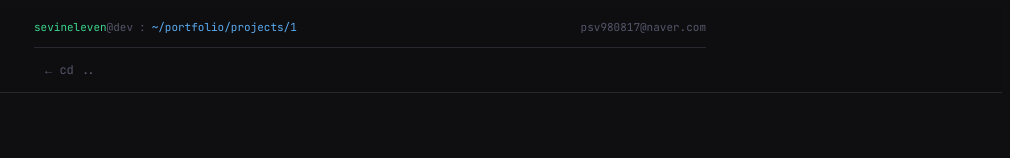
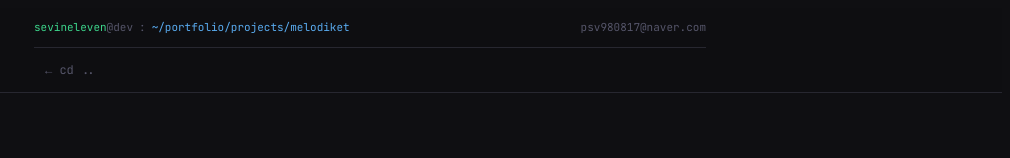
Before and after one commit to sevineleven/portfolio, a Next.js app: page /projects/1 in a window 1280 px wide. Shown: the top 158 px of the page, without its empty margins (270-1280 px from the left). Built offline with nearby package versions, Linux system fonts and the light colour scheme; a web font is replaced by a local one.

Commit message:
feat: 프로젝트 페이지 navbar 경로 id → title slug로 변경

```diff
--- a/app/projects/[id]/page.tsx
+++ b/app/projects/[id]/page.tsx
@@ -46,7 +46,7 @@ export default async function ProjectPage({
               <span style={{ color: 'var(--green)' }}>sevineleven</span>
               <span style={{ color: 'var(--muted)' }}>@dev</span>
               <span style={{ color: 'var(--muted)', margin: '0 6px' }}>:</span>
-              <span style={{ color: 'var(--blue)' }}>~/portfolio/projects/{project.id}</span>
+              <span style={{ color: 'var(--blue)' }}>~/portfolio/projects/{project.title.toLowerCase().replace(/\s+/g, '-').replace(/[^a-z0-9가-힣-]/g, '')}</span>
             </span>
             <a href="mailto:psv980817@naver.com" style={{ fontFamily: 'var(--mono)', fontSize: 11, color: 'var(--muted)', textDecoration: 'none' }}>
               psv980817@naver.com
```
